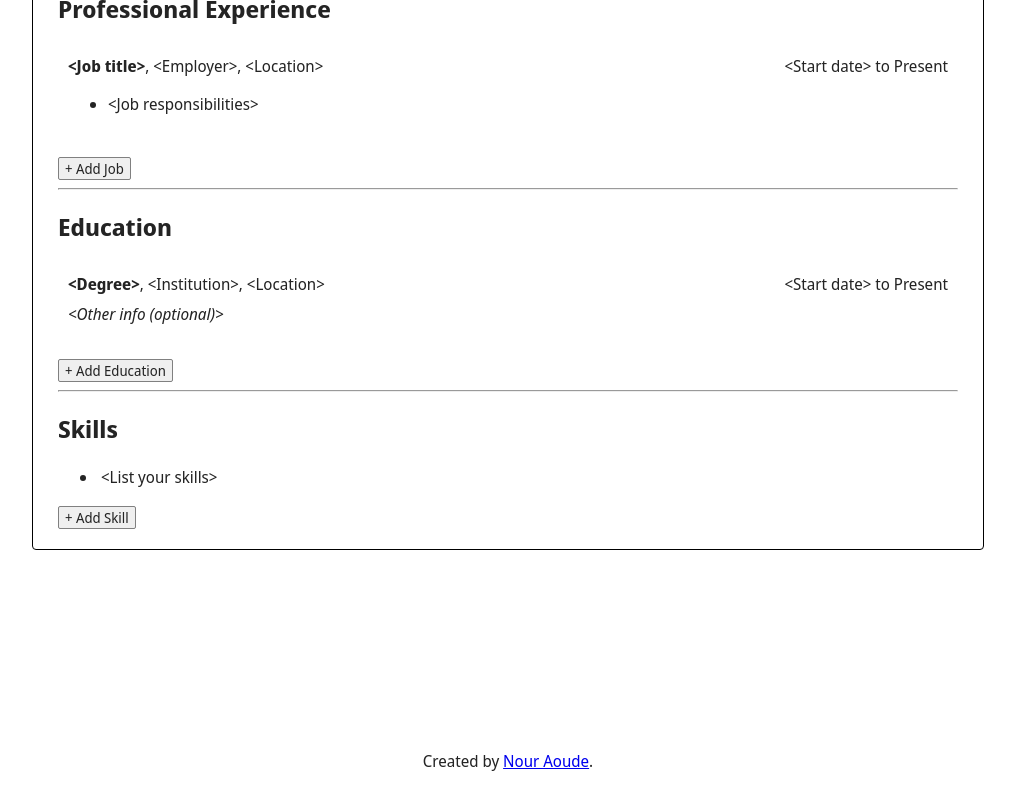
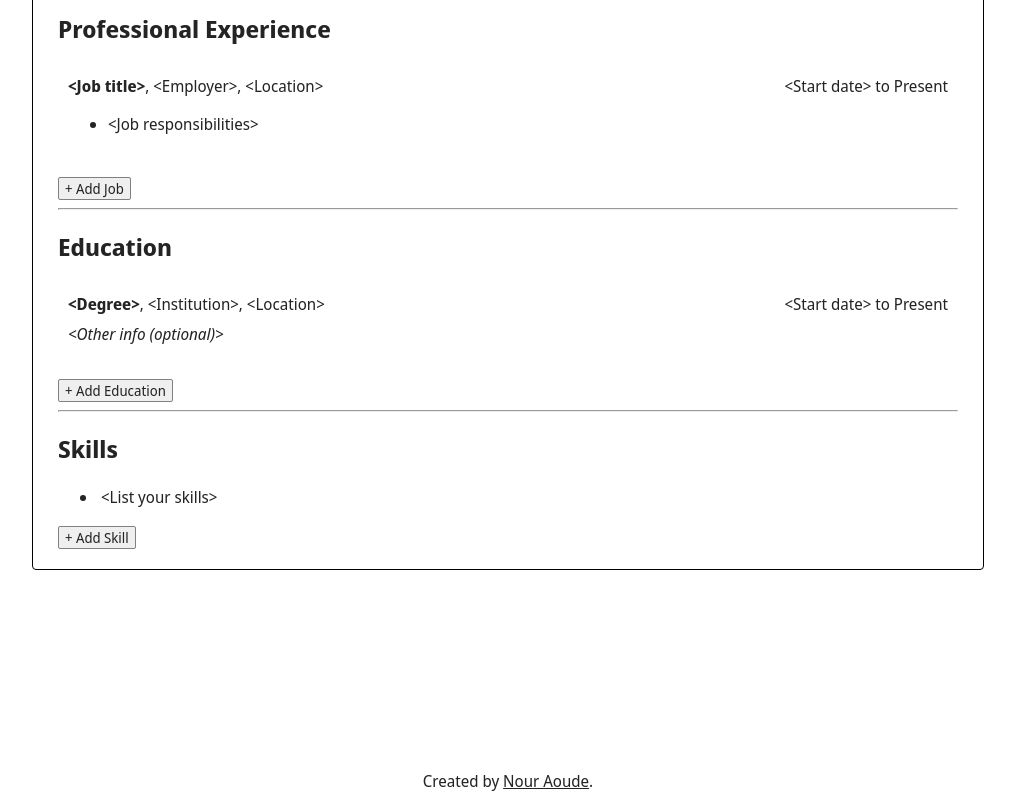
Before and after one commit to naouuud/cv-project, a React (Vite) app: page / in a window 1280 px wide. Shown: the part 177-977 px from the top of the page, without its empty margins (132-1147 px from the left). Built offline with nearby package versions, Linux system fonts and the light colour scheme.

Commit message:
Fix footer styling

```diff
--- a/src/components/App.jsx
+++ b/src/components/App.jsx
@@ -1,3 +1,4 @@
+/* eslint-disable react/jsx-no-target-blank */
 import PersonalInfo from "./PersonalInfo";
 import BrandStatement from "./BrandStatement";
 import Jobs from "./Jobs";
@@ -15,7 +16,11 @@
         <Skills />
       </div>
       <div className="footer">
-        Created by <a href="https://github.com/naouuud">Nour Aoude</a>.
+        Created by{" "}
+        <a href="https://github.com/naouuud" target="_blank">
+          Nour Aoude
+        </a>
+        .
       </div>
     </div>
   );
--- a/src/minified.css
+++ b/src/minified.css
@@ -7,19 +7,27 @@
   font-size: 16px;
 }
 :root {
-  background-color: #fff;
+  background-color: white;
   display: flex;
   justify-content: center;
 }
 .form {
+  background-color: white;
   width: 900px;
   border: 1px solid #000;
   padding: 20px 25px;
   border-radius: 4px;
+  margin-top: 20px;
   margin-bottom: 200px;
 }
 .footer {
   text-align: center;
+}
+a:visited,
+a:link,
+a:hover,
+a:active {
+  color: #242424;
 }
 .personal-brand textarea,
 button,
```
